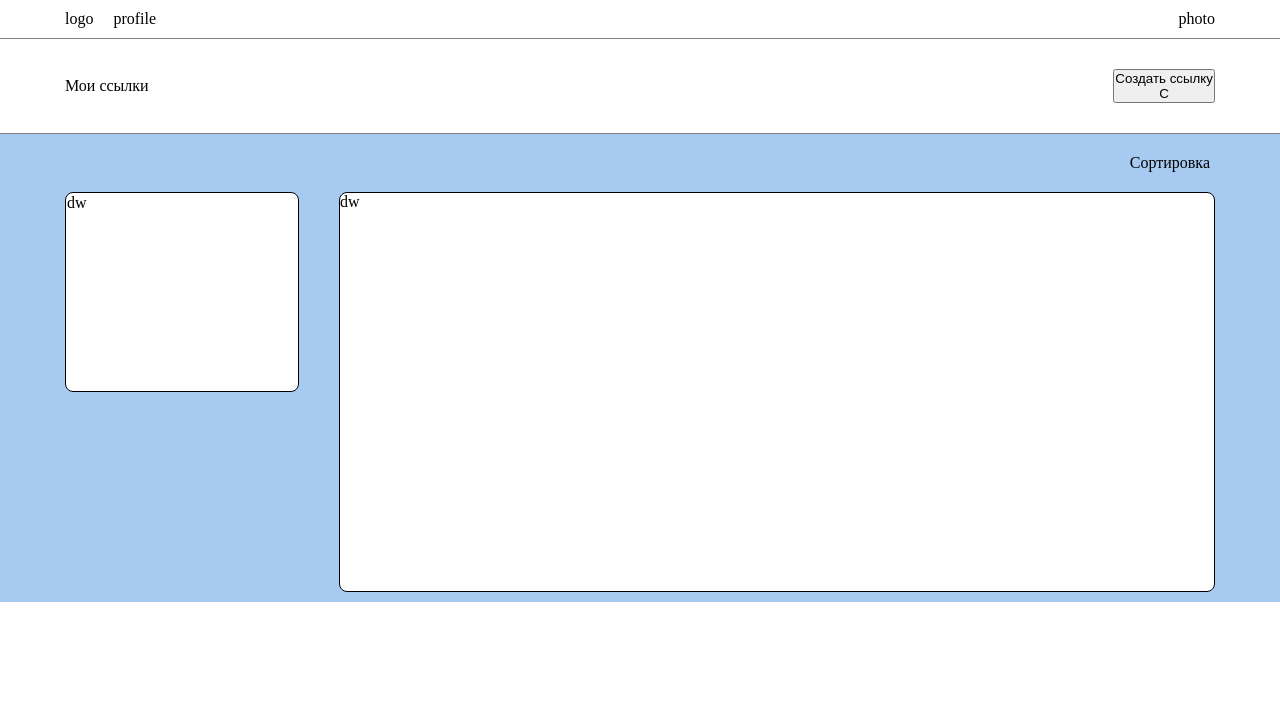
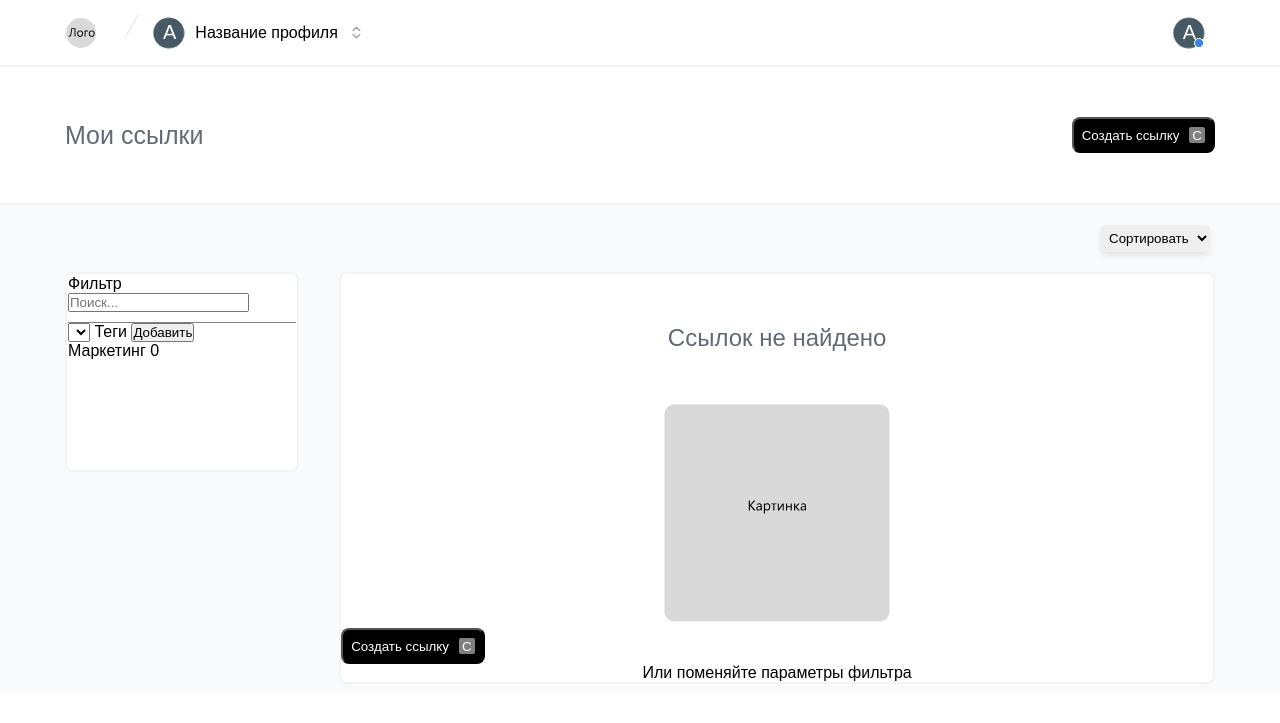
Before and after one commit to YAGAOFFIT/nilurlLK, a PHP site: page / in a window 1280 px wide. Shown: the top 723 px of the page. Run offline with PHP 8.4, Linux system fonts and the light colour scheme; lists and menus that the app fills with data are empty.

Commit message:
almost completed styles for the big right block

```diff
--- a/index.html
+++ b/index.html
@@ -12,24 +12,32 @@
     <header>
       <div id="header-border">
         <div id="header-container" class="container">
-        <div id="profile-container" class="profile-container">
-          <div id="logo-container">
-            <div id="logo">logo</div>
-            <div id="profile-text">profile</div>
+          <div id="profile-container" class="profile-container">
+            <div id="logo-container">
+              <!-- <div id="logo">logo</div> -->
+              <img id="logo" src="images/svg189-tamq.svg" alt="SVG189" class="frame-svg3">
+              <img id="slash-after-logo" src="images/svgmargin192-11r.svg" alt="SVGmargin192" class="frame-sv-gmargin1">
+              <span class="initial-letter">A</span>
+              <img id="circle-for-user-letter" src="images/circle.png" class="frame-svg3">
+              <div id="profile-text">Название профиля</div>
+              <img id="arrows-after-profile-name" src="images/svg1104-118w.svg" alt="SVG1104" class="frame-svg4">
+            </div>
+            <div id="logo-with-dot-container">
+              <span class="initial-letter">A</span>
+              <img id="circle-for-user-letter-with-dot" src="images/circle-with-dot.png" class="frame-svg3">
+            </div>
           </div>
-          <div id="photo">photo</div>
         </div>
-      </div>
       </div>
     </header>
     <main id="main">
       <div id="main-border">
         <div id="main-container" class="container">
           <div id="links-container">
-            <div id="my-links">Мои ссылки</div>
-            <button id="main-links-button">
-              <div id="create-link-text">Создать ссылку</div>
-              <div id="create-link-icon">C</div>
+            <div><h1 id="my-links">Мои ссылки</h1></div>
+            <button class="links-button">
+              <div class="create-link-text">Создать ссылку</div>
+              <div class="create-link-icon">C</div>
             </button>
           </div>
         </div>
@@ -37,16 +45,43 @@
 
       <div id="sorting-container" class="container">
         <div id="sorting-container" class="container row-reverse">
-          <div id="sorting">Сортировка</div>
+          <select class="sorting-options">
+            <option><img src="images/svg118-p8ff.svg" alt="SVG118" class="frame-svg">Сортировать</option>
+            <option>по дате</option>
+            <option>по имени</option>
+          </select>
         </div>
       </div>
+
       <div id="content-container" class="container">
         <div id="left-content">
-          dw
+          Фильтр
+          <div id="search-container">
+            <input type="text" class="search-input" placeholder="Поиск...">
+          </div>
+          <div>
+            <select>
+              <option></option>
+            </select>
+            Теги
+            <button>Добавить</button>
+          </div>
+          Маркетинг 0
         </div>
         <div id="right-content">
-          dw
+          <h2 id="result-of-searching-links">
+            Ссылок не найдено
+          </h2>
+          <div>
+            <img src="images/1.png" alt="callwaitingsvg169" class="frame-callwaitingsvg">
+          </div>
+          <button class="links-button">
+            <div class="create-link-text">Создать ссылку</div>
+            <div class="create-link-icon">C</div>
+          </button>
+          Или поменяйте параметры фильтра
         </div>
+
       </div>
     </main>
   </div>
--- a/style.css
+++ b/style.css
@@ -5,7 +5,7 @@
   }
 
 #header-border{
-  border-bottom: 1px solid gray;
+  border-bottom: 2px solid rgb(242, 243, 245);
 }
 
 #header-container {
@@ -31,12 +31,12 @@
 
 /* Стили для <main> */
 #main {
-  background-color: #a6caf0;
+  background-color: rgb(249, 250, 251);
 }
 
 /* Стили для #main-border */
 #main-border {
-  border-bottom: 1px solid gray;
+  border-bottom: 2px solid rgb(242, 243, 245);
   background-color: white;
 }
 
@@ -51,7 +51,7 @@
   display: flex;
   align-items: center;
   justify-content: space-between;
-  padding: 30px 0px;
+  padding: 50px 0px;
 }
 
 .links-button {
@@ -59,7 +59,7 @@
   align-items: flex-end;
   background-color: black;
   color: white;
-  padding: 10px 5px;
+  padding: 8px 8px;
   border-radius: 8px;
   position: relative;
 }
@@ -97,11 +97,7 @@
   background-color: white;
 }
 
-/* Стили для #right-content */
-#right-content {
-  width: 100%;
-  background-color: white;
-}
+
 
 #content-container.container {
   max-width: 1180px;
@@ -126,16 +122,17 @@
   height: 200px;
   padding: 1px;
   border-radius: 8px;
-  border: 1px solid;
+  border: 2px solid rgb(242, 243, 245);
 }
 
 #right-content {
   width: 100%;
-  height: 400px;
+  /* height: 400px; */
   background-color: white;
   margin-bottom: 10px;
   border-radius: 8px;
-  border: 1px solid;
+  border: 2px solid rgb(242, 243, 245);
+  text-align: center;
 }
 
 .row-reverse {
@@ -173,15 +170,36 @@
 }
 
 .initial-letter {
-  font-size: 24px; /* Размер шрифта */
-  margin-right: 9px; /* Отступ справа */
+  font-size: 20px; /* Размер шрифта */
+  margin-right: 11px; /* Отступ справа */
   position: relative; /* Установка позиционирования */
   z-index: 2; /* Установка z-index, чтобы элемент был выше по стеку */
   color: white;
 }
 
+html {
+  font-family: Arial, Helvetica, sans-serif;
+}
 
+#my-links{
+  font-size: 25px;
+  color: rgb(98, 106, 119);
+  font-weight: 400;
+}
 
+.sorting-options{
+  padding: 5px;
+  border-radius: 5px;
+  box-shadow: 0px 4px 6px -1px rgba(0, 0, 0, 0.1);
+  border: 0px;
+}
+
+#result-of-searching-links{
+  text-align: center;
+  margin: 50px;
+  color: rgb(98, 106, 119);
+  font-weight: 500;
+}
 
 
   /*  */
```
Also changed, not shown: images/1.png (added), images/callwaitingsvg169-url.svg (added), images/svg118-p8ff.svg (added). Lines whose indentation alone changed are shown as unchanged.
